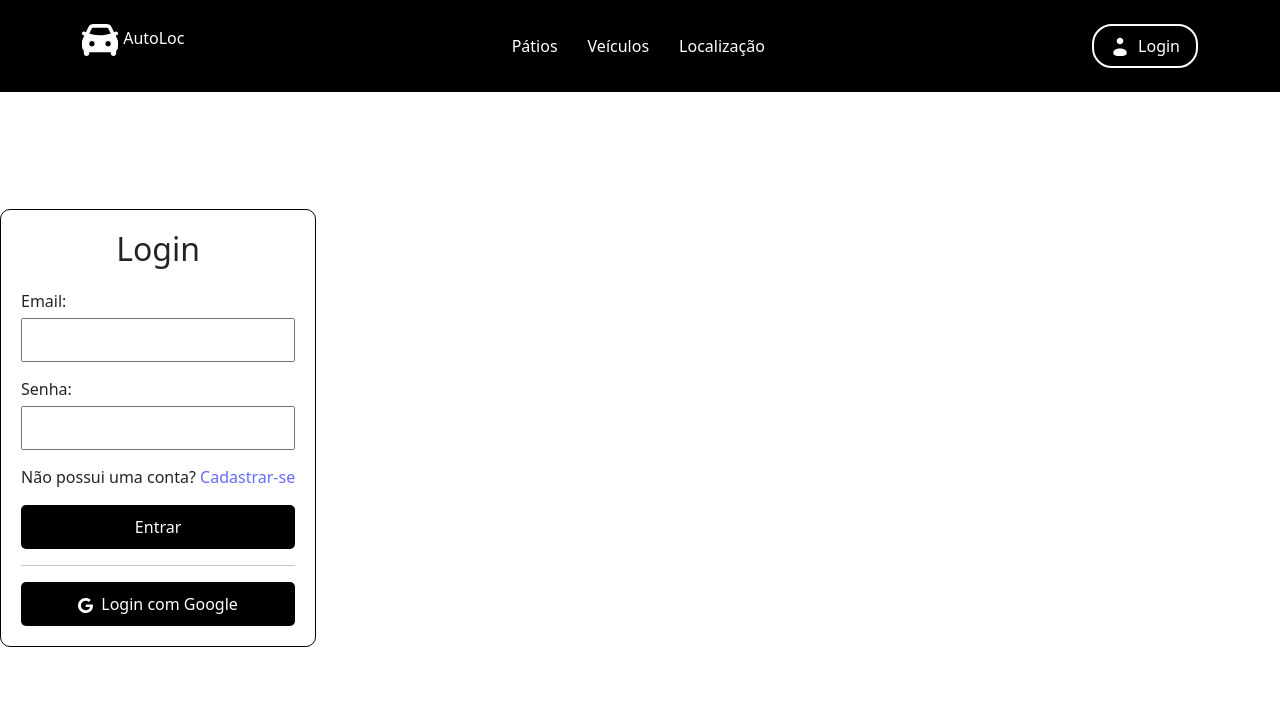
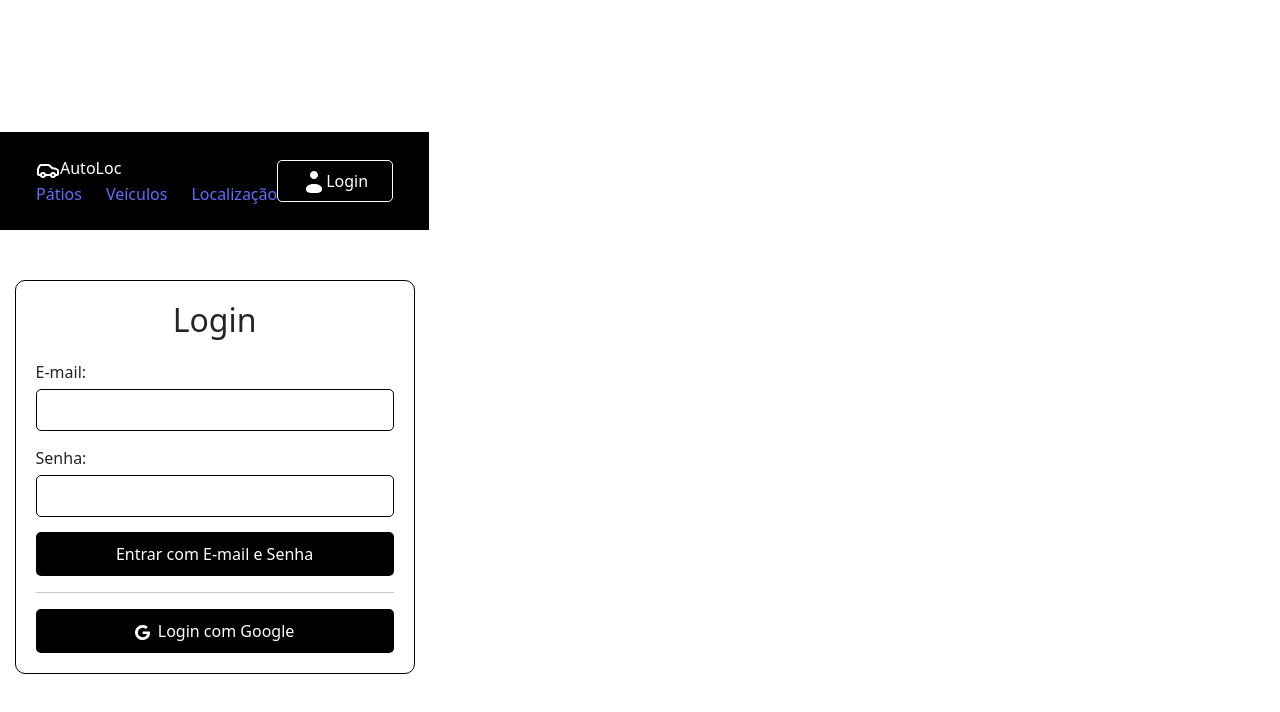
Before and after one commit to s4tarcay/AutoLoc, a React (Vite) app: page /login in a window 1280 px wide. Shown: the top 712 px of the page. Built offline with nearby package versions, Linux system fonts and the light colour scheme.

Commit message:
Login gg

```diff
--- a/src/componentes/AutoLocHome/AutoLocHome.jsx
+++ b/src/componentes/AutoLocHome/AutoLocHome.jsx
@@ -1,5 +1,5 @@
 import React, { useState } from 'react';
-import Header from '../Header/Header'; // Verifique o caminho
+
 import './AutoLocHome.css';
 
 const AutoLocHome = () => {
@@ -44,7 +44,7 @@ const AutoLocHome = () => {
 
     return (
         <div className="min-h-screen bg-gray-100">
-            <Header /> {/* Certifique-se de que o Header está incluído */}
+
             <div className="container mx-auto p-8 flex">
                 <div className="w-64 mr-8">
                     <div className="bg-white rounded-lg p-4 mb-4 shadow-sm">
--- a/src/componentes/Header/Header.css
+++ b/src/componentes/Header/Header.css
@@ -1,37 +1,48 @@
+/* Header.css */
+
+nav {
+    display: flex;
+    justify-content: space-between;
+    align-items: center;
+    padding: 1rem;
+    background-color: black;
+}
+
+.container {
+    display: flex;
+    justify-content: space-between;
+    align-items: center;
+    width: 100%;
+    max-width: 1200px; /* Ajuste conforme necessário */
+    margin: 0 auto;
+}
+
+a {
+    color: white;
+    text-decoration: none;
+    transition: color 0.3s;
+}
+
+a:hover {
+    color: #c0c0c0; /* Muda a cor do texto ao passar o mouse */
+}
+
 .login-button {
-    background-color: black; /* Fundo preto */
-    border: 2px solid white; /* Bordas brancas */
-    border-radius: 20px; /* Bordas arredondadas */
-    padding: 0.5rem 1rem; /* Espaçamento interno */
-    display: flex; /* Flexbox para alinhar ícone e texto */
-    align-items: center; /* Centraliza verticalmente */
-    transition: background-color 0.3s ease; /* Transição suave */
+    display: flex;
+    align-items: center;
+    justify-content: center;
+    padding: 8px 16px; /* Ajuste o padding para o botão */
+    border-radius: 5px; /* Borda arredondada */
+    border: 1px solid white; /* Borda branca */
+    background-color: black; /* Cor de fundo preta */
+    color: white; /* Cor do texto */
+    transition: background-color 0.3s; /* Transição suave para a cor de fundo */
 }
 
 .login-button:hover {
-    background-color: #333; /* Tom mais claro de preto ao passar o mouse */
+    background-color: #4f4f4f; /* Muda a cor ao passar o mouse */
 }
 
-.login-icon {
-    width: 20px; /* Tamanho do ícone */
-    height: 20px; /* Tamanho do ícone */
-    margin-right: 0.5rem; /* Espaçamento à direita do ícone */
+.space-x-6 > *:not(:last-child) {
+    margin-right: 1.5rem; /* Espaçamento entre os itens do menu */
 }
-
-
-.nav-link {
-    color: white; /* Cor padrão dos textos */
-    transition: color 0.3s ease; /* Transição suave para a cor */
-    margin: 0 15px; /* Espaçamento horizontal entre os links */
-}
-
-.nav-link:hover {
-    color: #f0f0f0; /* Cor ao passar o mouse */
-}
-
-.header-container {
-    display: flex;
-    justify-content: center; /* Centraliza os itens */
-    align-items: center; /* Alinha verticalmente no centro */
-    flex-grow: 1; /* Faz com que a div ocupe o espaço restante */
-}
--- a/src/componentes/Header/Header.jsx
+++ b/src/componentes/Header/Header.jsx
@@ -1,26 +1,26 @@
 import React from 'react';
-import { Link } from 'react-router-dom'; // Importe o Link
-import './Header.css'; // Importe o CSS
+import { Link } from 'react-router-dom';
+import { Car } from 'lucide-react';
+import './Header.css'; // Certifique-se de que o caminho está correto
 
 const Header = () => {
     return (
-        <nav className="bg-black p-4 fixed-top">
-            <div className="container mx-auto flex items-center">
-                {/* Logo do AutoLoc */}
-                <div className="flex items-center">
-                    <img src="/CarHeader.svg" alt="Car Icon" className="w-6 h-6 mr-2" /> {/* Ícone Car */}
-                    <span className="text-lg font-semibold text-white">AutoLoc</span>
+        <nav className="bg-black text-white p-4">
+            <div className="container mx-auto flex justify-between items-center">
+                <div className="flex items-center space-x-6">
+                    <div className="flex items-center">
+                        <Car className="w-6 h-6 mr-2" />
+                        <span className="text-lg font-semibold">AutoLoc</span>
+                    </div>
+                    <div className="flex space-x-6">
+                        <Link to="/" className="hover:text-gray-300">Pátios</Link>
+                        <Link to="/veiculos" className="hover:text-gray-300">Veículos</Link>
+                        <Link to="/localizacao" className="hover:text-gray-300">Localização</Link>
+                    </div>
                 </div>
-                {/* Container para centralizar os links */}
-                <div className="header-container">
-                    <Link to="/" className="nav-link">Pátios</Link>
-                    <Link to="/veiculos" className="nav-link">Veículos</Link>
-                    <Link to="/localizacao" className="nav-link">Localização</Link>
-                </div>
-                {/* Caixinha do Login */}
-                <Link to="/login" className="login-button ml-4">
-                    <img src="/User.svg" alt="User Icon" className="login-icon" />
-                    <span className="text-white">Login</span>
+                <Link to="/login" className="login-button flex items-center justify-center rounded-full border border-white bg-black text-white px-4 py-2 hover:bg-gray-800">
+                    <img src="/User.svg" alt="User" className="mr-2" /> {/* Ajuste o caminho conforme necessário */}
+                    <span>Login</span>
                 </Link>
             </div>
         </nav>
--- a/src/componentes/Login/Login.css
+++ b/src/componentes/Login/Login.css
@@ -44,3 +44,26 @@
   .register{
     text-align: center;
   }
+
+  .login-container input {
+    width: 100%;
+    padding: 8px;
+    box-sizing: border-box;
+    background-color: #ffffff; /* Fundo branco */
+    border: 1px solid #000000; /* Borda preta */
+    border-radius: 5px; /* Bordas arredondadas */
+}
+
+.login-container button {
+    width: 100%;
+    padding: 10px;
+    background-color: #000000;
+    color: white;
+    border: none;
+    cursor: pointer;
+    border-radius: 5px;
+}
+
+.login-container button:hover {
+    background-color: #4f4f4f;
+}
--- a/src/componentes/Login/LoginGoogle.jsx
+++ b/src/componentes/Login/LoginGoogle.jsx
@@ -5,37 +5,43 @@ import google from "../../assets/google.svg";
 import { useNavigate } from "react-router-dom";
 
 const LoginGoogle = () => {
+  const navigate = useNavigate();
   const [email, setEmail] = useState("");
   const [password, setPassword] = useState("");
   const [error, setError] = useState("");
-  const navigate = useNavigate();
-  // Função para lidar com o envio do formulário
-  const handleSubmit = (event) => {
-    event.preventDefault();
-    if (email === "user@example.com" && password === "password123") {
-      alert("Login realizado com sucesso!");
-      setError("");
-    } else {
-      setError("Credenciais inválidas!");
-    }
-  };
+
   // Função para autenticar com Google
   const handleGoogleLogin = () => {
     signInWithPopup(auth, provider)
       .then((result) => {
         console.log(result.user); // Informações do usuário autenticado
-        // alert(`Bem-vindo, ${result.user.displayName}!`);
-        navigate("/");
+        navigate("/"); // Redireciona para AutoLocHome após login
       })
       .catch((error) => {
         console.error(error);
-        setError("Erro ao autenticar com Google.");
+        alert("Erro ao autenticar com Google.");
       });
   };
+
+  // Função para autenticar com email e senha
+  const handleEmailLogin = (e) => {
+    e.preventDefault(); // Impede o comportamento padrão do formulário
+    auth.signInWithEmailAndPassword(email, password)
+      .then((userCredential) => {
+        // Login bem-sucedido
+        console.log(userCredential.user);
+        navigate("/"); // Redireciona para AutoLocHome após login
+      })
+      .catch((error) => {
+        setError(error.message);
+        console.error(error);
+      });
+  };
+
   return (
     <div className="login-container">
       <h2>Login</h2>
-      <form onSubmit={handleSubmit}>
+      <form onSubmit={handleEmailLogin}>
         <div>
           <label htmlFor="email">E-mail:</label>
           <input
@@ -56,13 +62,11 @@ const LoginGoogle = () => {
             required
           />
         </div>
-        {error && <p style={{ color: "red" }}>{error}</p>}{" "}
-        {/* Exibe erro se houver */}
-        <button className="m-0" type="submit">Entrar</button>
+        {error && <p style={{ color: "red" }}>{error}</p>} {/* Exibe erro se houver */}
+        <button type="submit">Entrar com E-mail e Senha</button>
       </form>
       <hr />
-      {/* Botão de login com Google */}
-      <button className="google m-0" onClick={handleGoogleLogin}>
+      <button className="google" onClick={handleGoogleLogin}>
         <img
           src={google}
           alt="Login com Google"
--- a/src/componentes/Login/firebase.jsx
+++ b/src/componentes/Login/firebase.jsx
@@ -2,12 +2,13 @@ import { initializeApp } from "firebase/app";
 import { getAuth, GoogleAuthProvider, signInWithPopup } from "firebase/auth";
 
 const firebaseConfig = {
-    apiKey: "AIzaSyD4Fi9FvynGf6EgoTji-oV7HGEcaV4ZHlc",
-    authDomain: "dress-to-impress-4dde0.firebaseapp.com",
-    projectId: "dress-to-impress-4dde0",
-    storageBucket: "dress-to-impress-4dde0.appspot.com",
-    messagingSenderId: "118356134379",
-    appId: "1:118356134379:web:b82a1eb3c620dce65871ae"
+  apiKey: "AIzaSyC6hZnTJIe6KPtNizXuNaQe2tlB3pyj4ig",
+  authDomain: "autoloc-8eb48.firebaseapp.com",
+  projectId: "autoloc-8eb48",
+  storageBucket: "autoloc-8eb48.appspot.com",
+  messagingSenderId: "75863073366",
+  appId: "1:75863073366:web:19439c38be01ff745091f7",
+  measurementId: "G-TWG5V879CZ"
 };
 
 const app = initializeApp(firebaseConfig);
--- a/src/main.jsx
+++ b/src/main.jsx
@@ -8,6 +8,7 @@ import Veiculos from './componentes/Veiculos/Veiculos'; // Importe o seu compone
 import Localizacao from './componentes/Localizacao/Localizacao'; // Importe o seu componente Localização
 import Login from './componentes/Login/Login'; // Importe o seu componente Login
 import './index.css';
+import LoginGoogle from './componentes/Login/LoginGoogle';
 
 ReactDOM.createRoot(document.getElementById('root')).render(
   <React.StrictMode>
@@ -17,7 +18,7 @@ ReactDOM.createRoot(document.getElementById('root')).render(
           <Route index element={<AutoLocHome />} />
           <Route path="veiculos" element={<Veiculos />} />
           <Route path="localizacao" element={<Localizacao />} />
-          <Route path="login" element={<Login />} /> {/* Adicione esta rota */}
+          <Route path="login" element={<LoginGoogle />} /> {/* Adicione esta rota */}
         </Route>
       </Routes>
     </Router>
```
